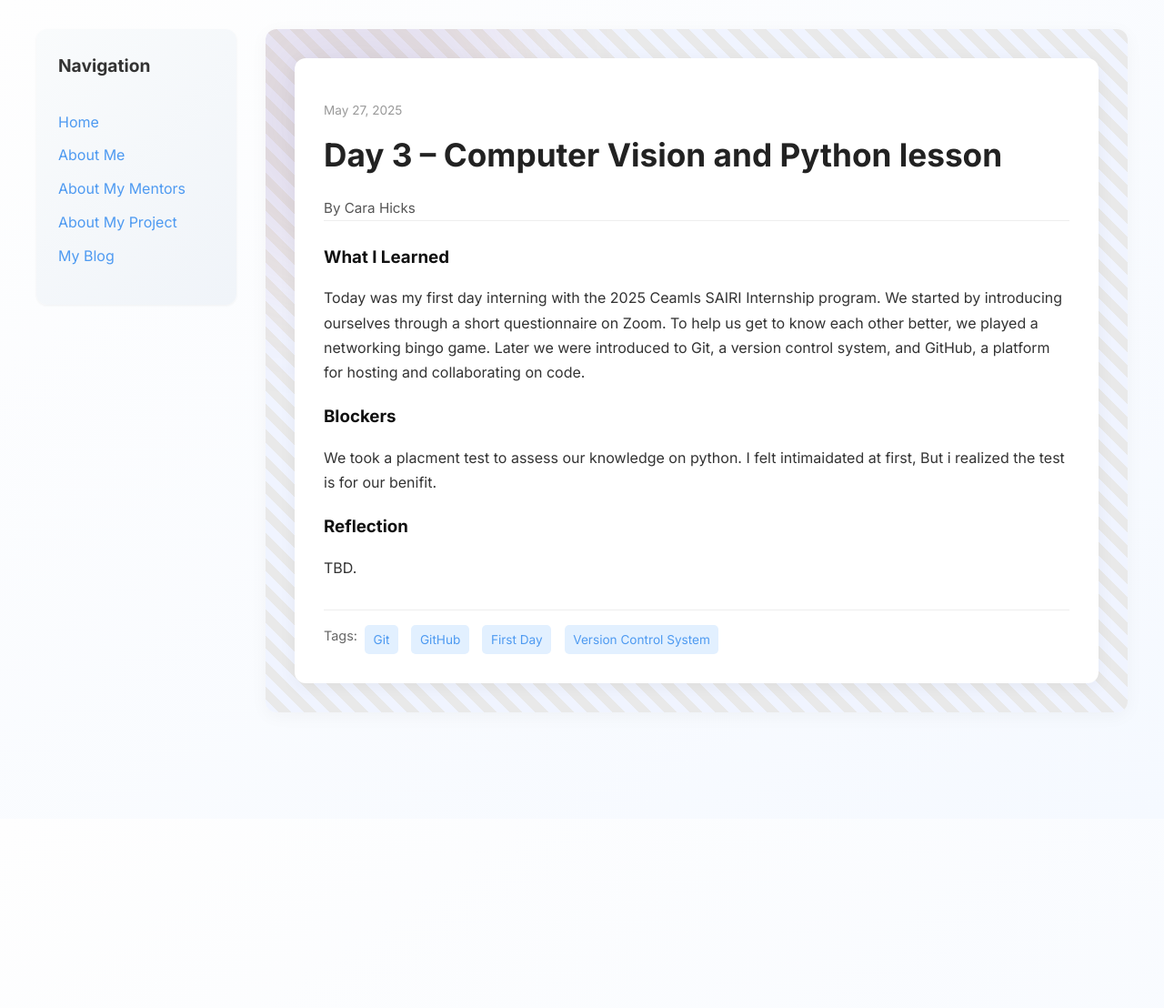
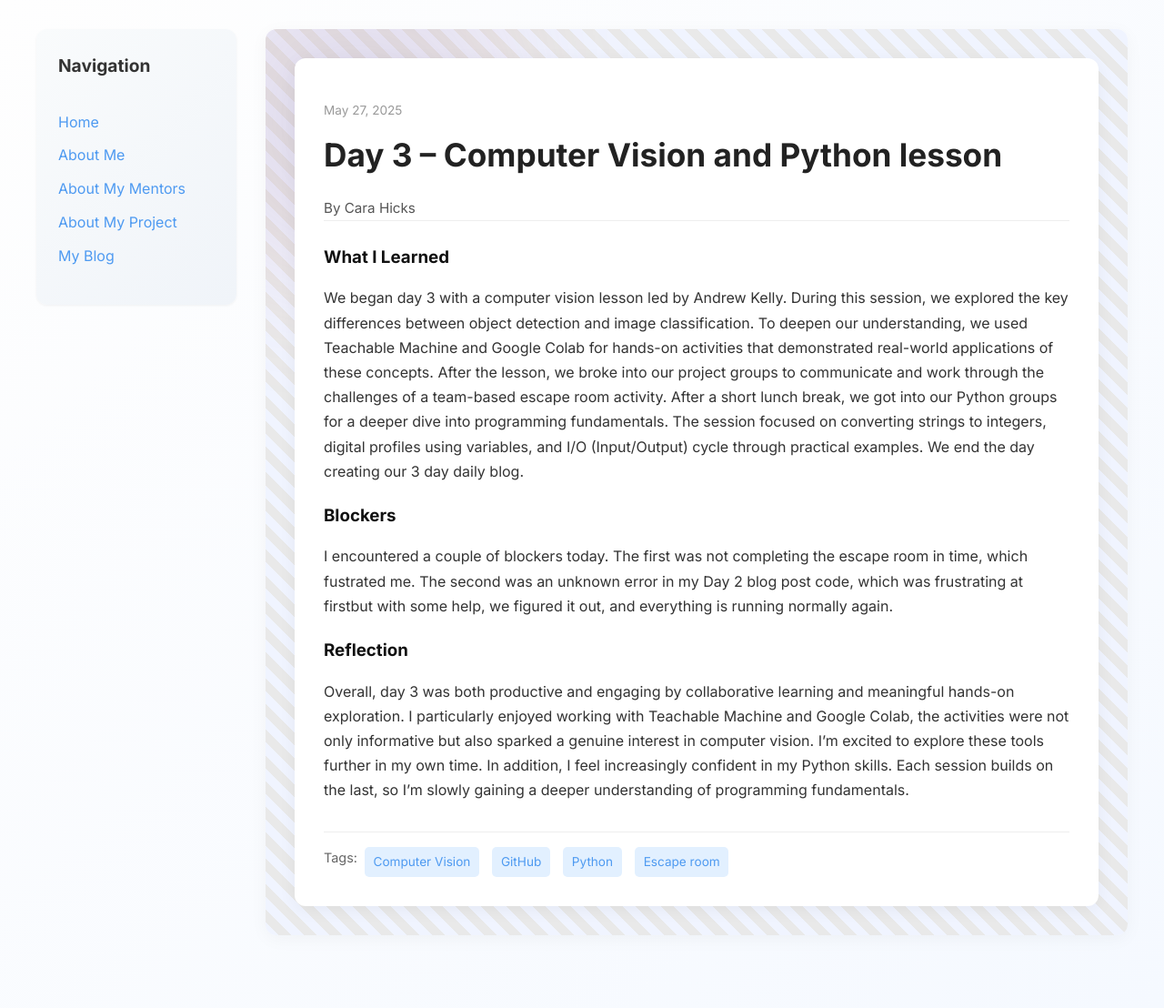
Before and after one commit to 4Carah/4Carah.github.io, a Jekyll site: the page built from _posts/2025-05-29-day-3.md, in a window 1280 px wide. Shown: the whole page at 91% size. Built offline with Jekyll 4.4.1, drawn with Linux system fonts in a browser that asks for light colours; before the commit the page ends 900 px from its top, so only the background shows below that.

Commit message:
Update 2025-05-29-day-3.md

```diff
--- a/_posts/2025-05-29-day-3.md
+++ b/_posts/2025-05-29-day-3.md
@@ -4,14 +4,16 @@
  date: 2025-05-27
  author: Cara Hicks
  permalink: /day3.html
- tags: ["Git", "GitHub", "First Day", "Version Control System"]
+ tags: ["Computer Vision", "GitHub", "Python", "Escape room"]
 
  what_i_learned: |
-   Today was my first day interning with the 2025 Ceamls SAIRI Internship program. We started by introducing ourselves through a short questionnaire on Zoom. To help us get to know each other better, we played a networking bingo game. Later we were introduced to Git, a version control system, and GitHub, a platform for hosting and collaborating on code.
+   We began day 3 with a computer vision lesson led by Andrew Kelly. During this session, we explored the key differences between object detection and image classification. To deepen our understanding, we used Teachable Machine and Google Colab for hands-on activities that demonstrated real-world applications of these concepts. After the lesson, we broke into our project groups to communicate and work through the challenges of a team-based escape room activity. After a short lunch break, we got into our Python groups for a deeper dive into programming fundamentals. The session focused on converting strings to integers, digital profiles using variables, and I/O (Input/Output) cycle through practical examples. We end the day creating our 3 day daily blog.
 
  blockers: |
-   We took a placment test to assess our knowledge on python. I felt intimaidated at first, But i realized the test is for our benifit.
+   I encountered a couple of blockers today. The first was not completing the escape room in time, which fustrated me. The second was an unknown error in my Day 2 blog post code, which was frustrating at firstbut with some help, we figured it out, and everything is running normally again.
 
  reflection: |
-  TBD.
+  Overall, day 3 was both productive and engaging by collaborative learning and meaningful hands-on exploration. I particularly enjoyed working with Teachable Machine and Google Colab, the activities were not only informative but also sparked a genuine interest in computer vision. I'm excited to explore these tools further in my own time. In addition, I feel increasingly confident in my Python skills. Each session builds on the last, so I'm slowly gaining a deeper understanding of programming fundamentals.
+
+
 ---
```
